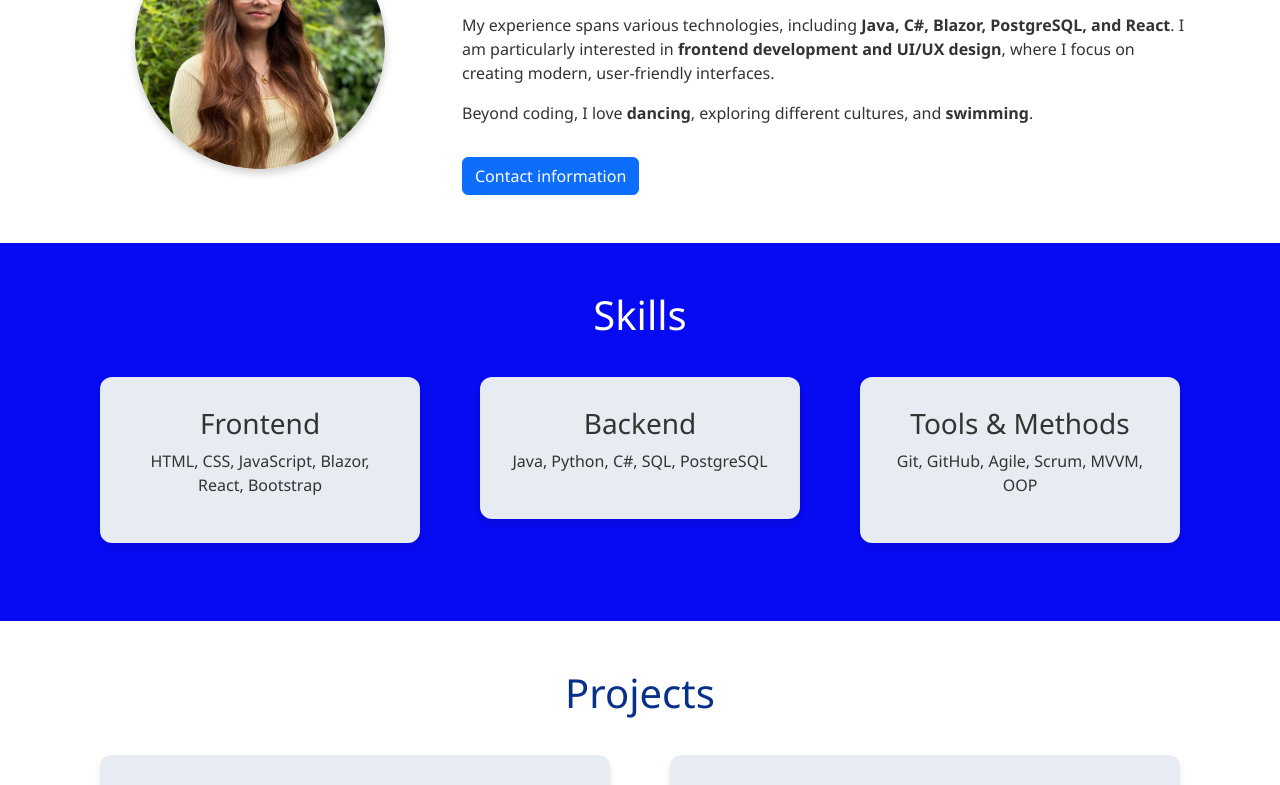
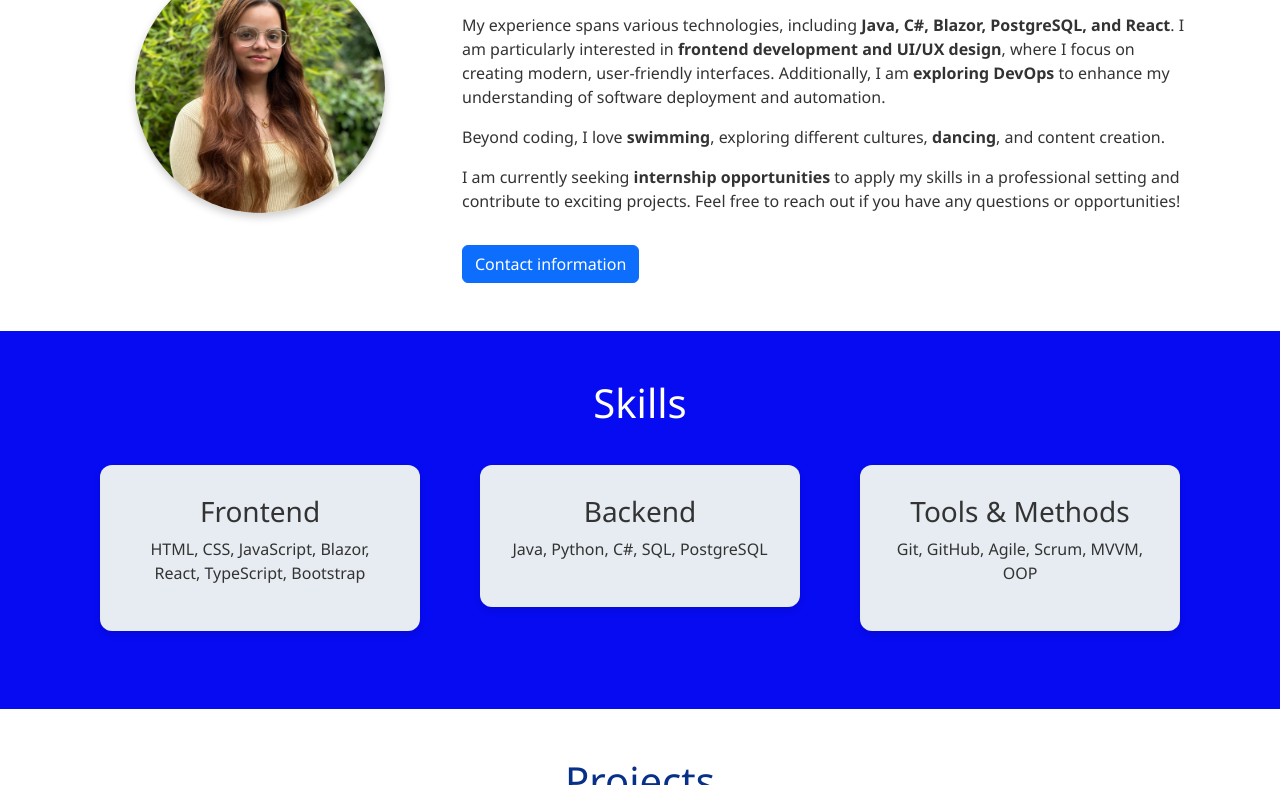
Before and after one commit to RachuSharma/Portfolio, a plain HTML site: page index.html in a window 1280 px wide. Shown: the part 617-1402 px from the top of the page. Drawn offline with nearby package versions, Linux system fonts and the light colour scheme.

Commit message:
Updated CV file and modified index.html

```diff
--- a/index.html
+++ b/index.html
@@ -57,16 +57,21 @@
             <div class="col-md-8">
                 <h2>About Me</h2>
                 <p>
-                  I am a passionate <strong>software engineering student</strong> at VIA University, Denmark, specializing in <strong>full-stack development</strong>.
-                  I enjoy crafting intuitive user interfaces and working with scalable systems.
+                  I am a passionate <strong>software engineering student</strong> at VIA University, Denmark, specializing in
+                  <strong>full-stack development</strong>. I enjoy crafting intuitive user interfaces and working with scalable systems.
               </p>
               <p>
                   My experience spans various technologies, including <strong>Java, C#, Blazor, PostgreSQL, and React</strong>.
                   I am particularly interested in <strong>frontend development and UI/UX design</strong>, where I focus on creating
-                  modern, user-friendly interfaces.
+                  modern, user-friendly interfaces. Additionally, I am <strong>exploring DevOps</strong> to enhance my understanding
+                  of software deployment and automation.
               </p>
               <p>
-                  Beyond coding, I love <strong>dancing</strong>, exploring different cultures, and <strong>swimming</strong>.
+                  Beyond coding, I love <strong>swimming</strong>, exploring different cultures, <strong>dancing</strong>, and content creation.
+              </p>
+              <p>
+                  I am currently seeking <strong>internship opportunities</strong> to apply my skills in a professional setting and
+                  contribute to exciting projects. Feel free to reach out if you have any questions or opportunities!
               </p>
 
                 <a href="#contact" class="btn btn-primary mt-3">Contact information</a>
@@ -83,7 +88,7 @@
             <div class="col-md-4">
                 <div class="skill-box">
                     <h3>Frontend</h3>
-                    <p>HTML, CSS, JavaScript, Blazor, React, Bootstrap</p>
+                    <p>HTML, CSS, JavaScript, Blazor, React, TypeScript, Bootstrap</p>
                 </div>
             </div>
 
@@ -161,7 +166,7 @@
             <a href="tel:+4571828193" class="btn btn-light">Call Rachana</a>
         </p>
 
-        <p><a href="files/Rachana_CV.pdf" download class="btn btn-light">Download Resume</a></p>
+        <p><a href="files/Rachana-CV.pdf" download class="btn btn-light">Download Resume</a></p>
     </div>
 </section>
 
```
Also changed, not shown: 2 other files.
